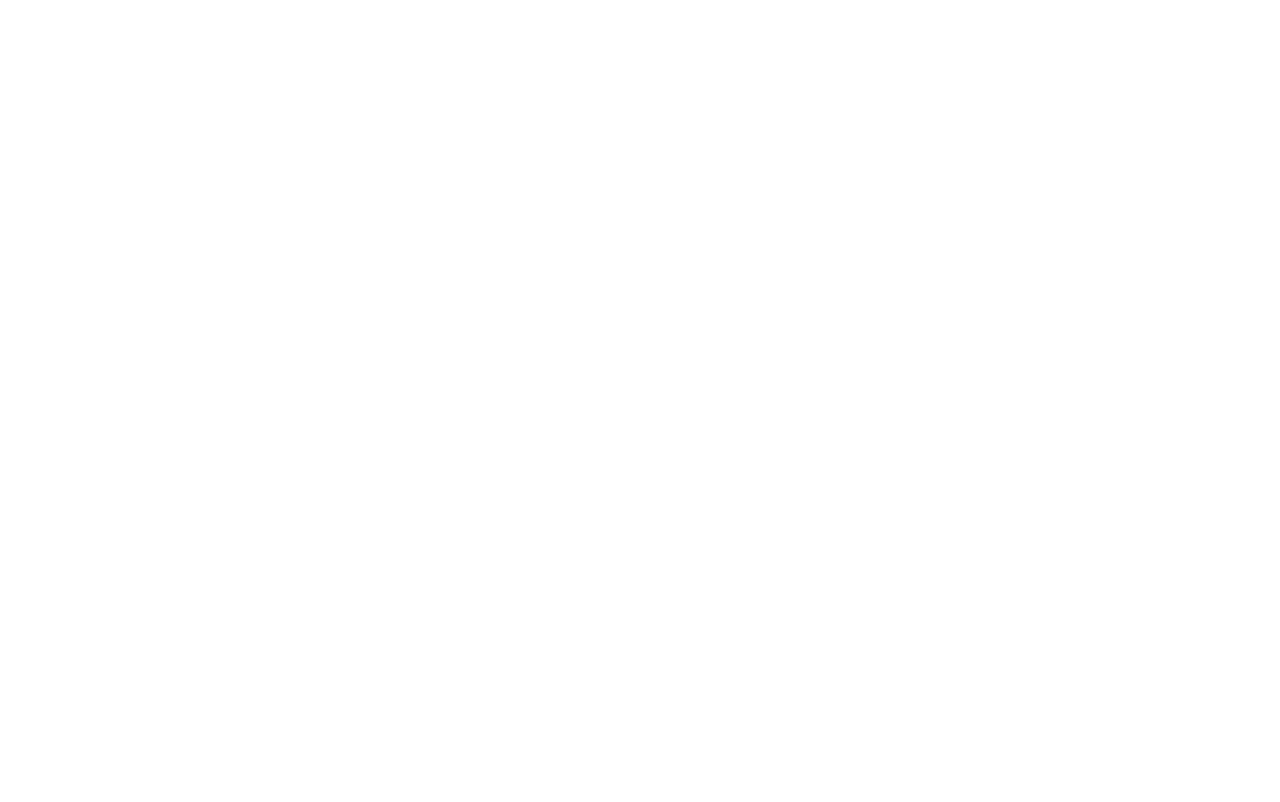
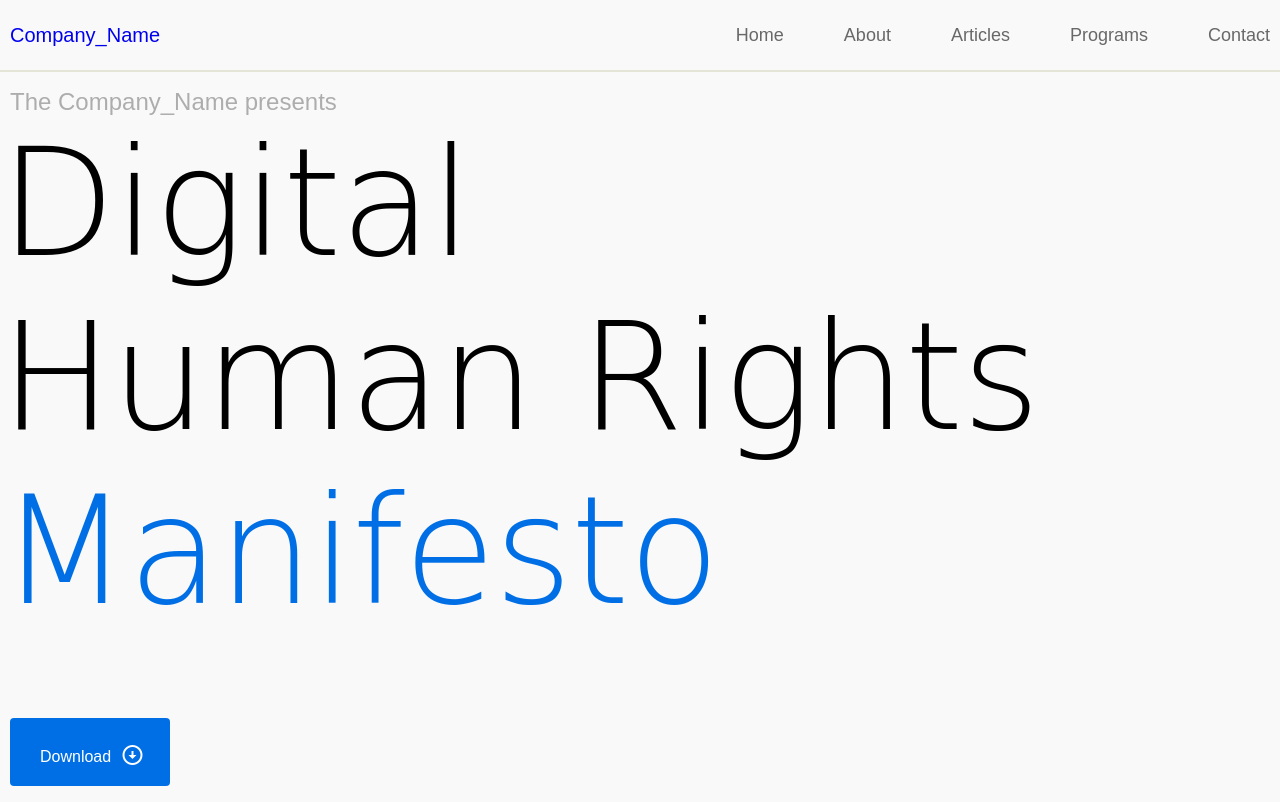
Before and after one commit to sephorus/web_project_template, a plain HTML site: page index.html in a window 1280 px wide. Drawn offline with Linux system fonts and the light colour scheme; a web font is replaced by a local one.

Commit message:
home page header

```diff
--- /dev/null
+++ b/css/button.css
@@ -0,0 +1,31 @@
+.button {
+    padding: 20px 30px;
+    text-align: center;
+    text-decoration: none;
+    border-radius: 4px;
+    transition: 0.1s;
+}
+
+.button span {
+    position: relative;
+    top: 5px;
+    left: 5px;
+}
+
+.button-primary {
+    background: var(--primary);
+    color: var(--on-primary);
+}
+
+.button-primary:hover {
+    background-color: var(--primary-dark);
+}
+
+.button-primary:active {
+    background-color: var(--primary-light);
+}
+
+.button-secondary {
+    background-color: var(--secondary);
+    color: var(--on-secondary);
+}
--- /dev/null
+++ b/css/header.css
@@ -0,0 +1,50 @@
+.menu {
+    width: 100%;
+}
+
+.menu-wrapper {
+    display: flex;
+    max-width: 1366px;
+    justify-content: flex-end;
+    align-items: center;
+    min-height: 70px;
+    margin: 0 auto;
+    padding: 0px 10px;
+}
+
+.logo {
+    margin-right: auto;
+    font-size: 20px;
+    text-decoration: none;
+}
+
+.menu-item {
+    color: #2b2b2b;
+    text-decoration: none;
+    margin-left: 60px;
+    font-size: 18px;
+    opacity: 0.7;
+    transition: 0.2s ease;
+}
+
+.menu-item:hover {
+    opacity: 1;
+}
+
+.divider {
+    height: 2px;
+    width: 100%;
+    background-color: #e5e5d7;
+}
+
+.highlight {
+    color: var(--primary);
+}
+
+.header div {
+    height: calc(100vh - 70px);
+    display: flex;
+    justify-content: center;
+    align-items: flex-start;
+    flex-direction: column;
+}
--- a/css/main.css
+++ b/css/main.css
@@ -1,13 +1,15 @@
 /* Local imports for other css files */
 @import "./type.css";
+@import "./header.css";
+@import "./button.css";
 
 /* Global css values that will be used in multiple stylesheets */
 /* How to use as a value: var(--primary) for example */
 
 :root {
-    --primary: #fff;
-    --primary-light: #fff;
-    --primary-dark: #fff;
+    --primary: #006FE6;
+    --primary-light: #66a8f0;
+    --primary-dark: #004da1;
 
     --secondary: #fff;
     --secondary-light: #fff;
@@ -30,7 +32,11 @@
 .wrapper {
     max-width: 1366px;
     margin: 0 auto;
-    padding: 0px 20px;
+}
+
+body {
+  font-family: 'Aileron', sans-serif;
+  background-color: #F9F9F9;
 }
 
 /* @media only screen and (max-width: 1366px) {
--- a/css/type.css
+++ b/css/type.css
@@ -1,6 +1,6 @@
 .headline1 {
     font-weight: lighter;
-    font-size: 96px;
+    font-size: 150px;
     letter-spacing: -1.5px;
     font-family: 'Aileron', cursive;
 }
--- a/index.html
+++ b/index.html
@@ -11,15 +11,55 @@
     <!-- Link for default font choice from Adobe (Aileron) -->
     <link rel="stylesheet" href="https://use.typekit.net/elx5hsm.css">
 
+    <!-- Link for Material Design icons -->
+    <link href="https://fonts.googleapis.com/icon?family=Material+Icons" rel="stylesheet">
+
 </head>
 <body>
-    <!-- <h1 class="headline1">Headline 1</h1>
-    <h2 class="headline2">Headline 2</h2>
-    <h1 class="headline3">Headline 3</h1>
-    <h2 class="headline4">Headline 4</h2>
-    <h1 class="headline5">Headline 5</h1>
-    <h2 class="headline6">Headline 6</h2>
-    <p class="body1">Body 1</p>
-    <p class="body2">Body 2</p> -->
+    <div class="menu">
+        <div class="menu-wrapper">
+            <a href="#" class="logo">
+                Company_Name
+            </a>
+            <a href="index.html" class="menu-item">
+                Home
+            </a>
+            <a href="about.html" class="menu-item">
+                About
+            </a>
+            <a href="articles.html" class="menu-item">
+                Articles
+            </a>
+            <a href="programs.html" class="menu-item">
+                Programs
+            </a>
+            <a href="contact.html" class="menu-item">
+                Contact
+            </a>
+        </div>
+        <div class="divider"></div>
+    </div>
+
+    <header>
+        <div class="header">
+            <div class="wrapper">
+                <h1 class="headline5" style="opacity: 0.3; position: relative; left: 10px;">The Company_Name presents</h1>
+                <h1 class="headline1">Digital</h1>
+                <h1 class="headline1">Human Rights</h1>
+                <h1 class="headline1" style="margin-bottom: 80px;">
+                    <span class="highlight">
+                        Manifesto
+                    </span>
+                </h1>
+                <a href="#" class='button button-primary' style="position: relative; left: 10px;">
+                    Download
+                    <span class="material-icons">
+                        arrow_circle_down
+                    </span>
+                </a>
+            </div>
+        </div>
+    </header>
+
 </body>
 </html>
```
Also changed, not shown: css/container.css (added, +9 -0 lines), about.html (added), articles.html (added), contact.html (added), package-lock.json (added), programs.html (added), 1 other file.
